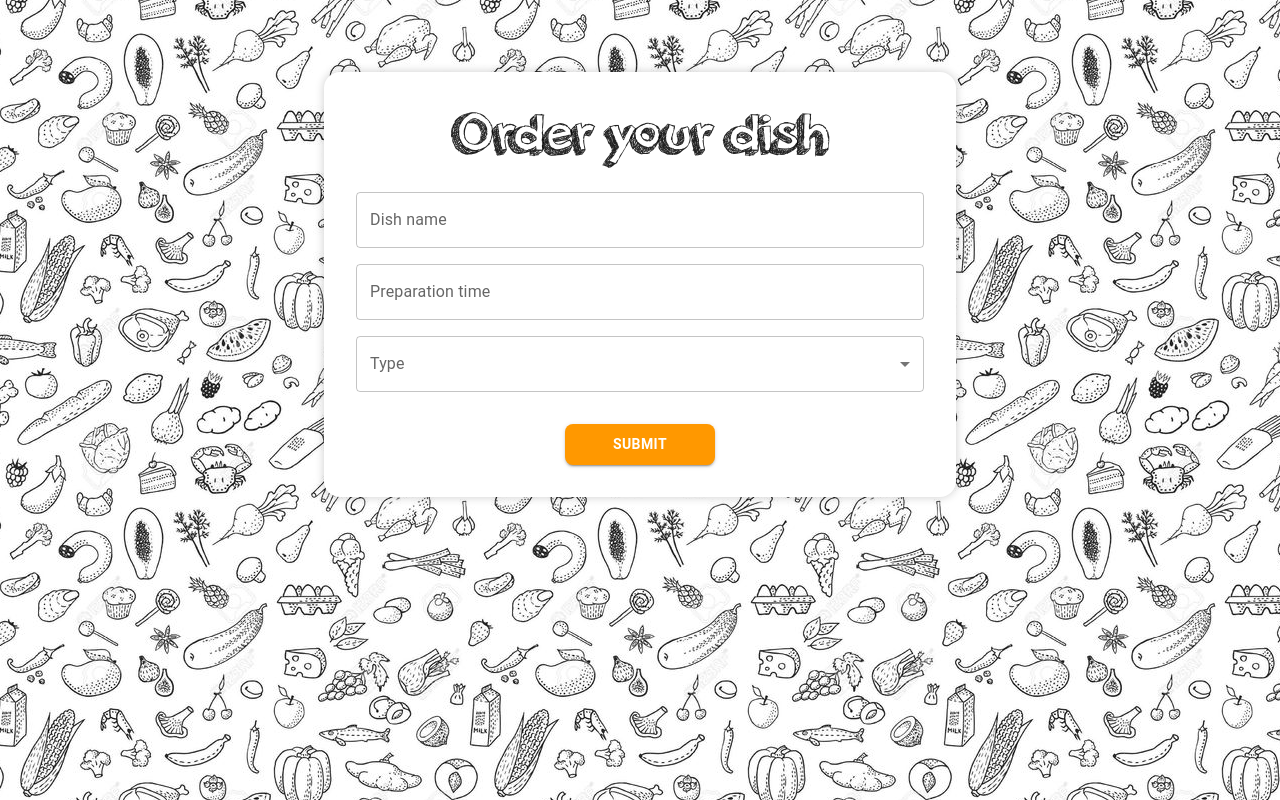
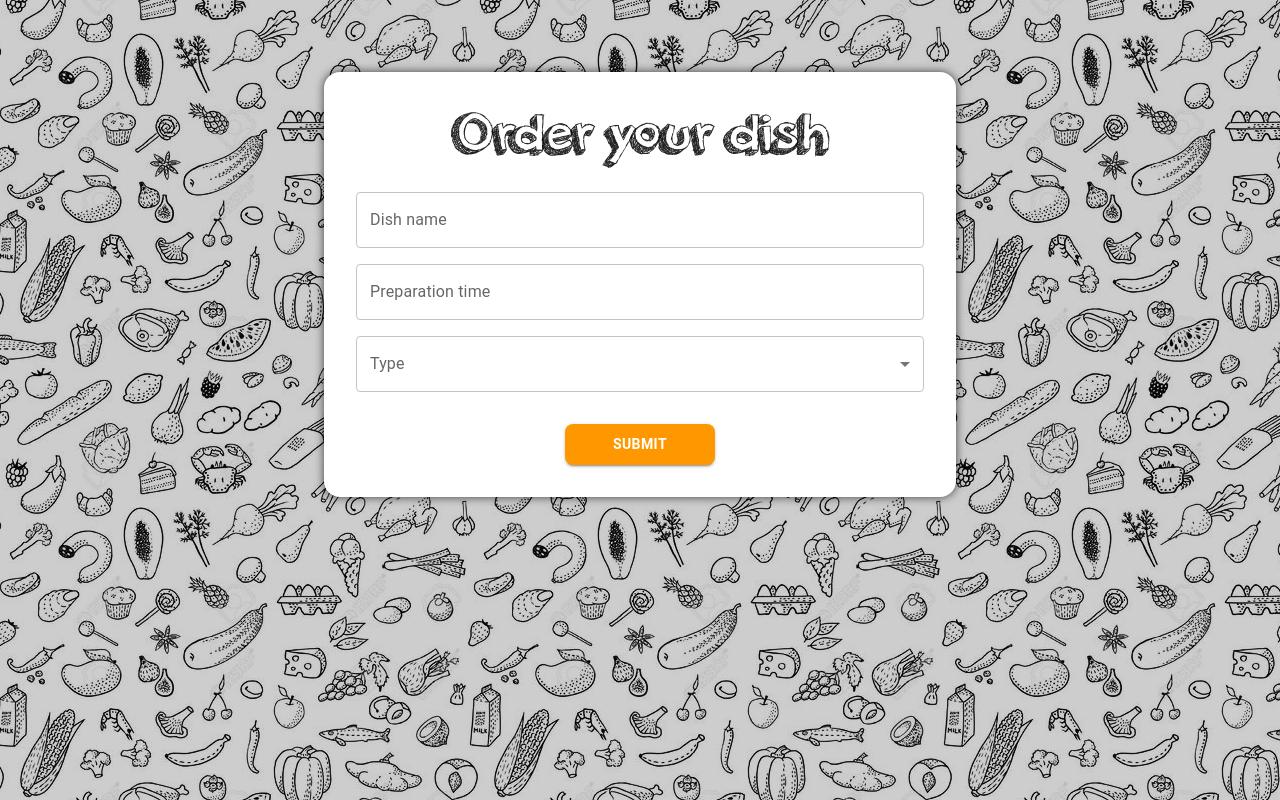
Before and after one commit to Stasnislau/dishes-form, a Next.js app: page / in a window 1280 px wide. Built offline with nearby package versions, Linux system fonts and the light colour scheme.

Commit message:
finished background

```diff
--- a/src/app/page.tsx
+++ b/src/app/page.tsx
@@ -180,7 +180,7 @@ const HomePage = () => {
       marginTop: "4rem",
       padding: "2rem",
       borderRadius: "1rem",
-      boxShadow: "0 0 10px rgba(0,0,0,0.2)",
+      boxShadow: "0 0 10px rgba(0,0,0,0.7)",
     },
   };
   return (
--- a/src/styles/globals.css
+++ b/src/styles/globals.css
@@ -3,7 +3,7 @@
   src: url("/fonts/orangejuice.ttf") format("truetype");
 }
 .html-container {
-  background: url("../../public/images/background.jpg") repeat center center fixed;
+  background: url("../../public/images/background.png") repeat center center fixed;
   height: 100%;
   width: 100%;
 }
```
Also changed, not shown: public/images/background.png (added).
